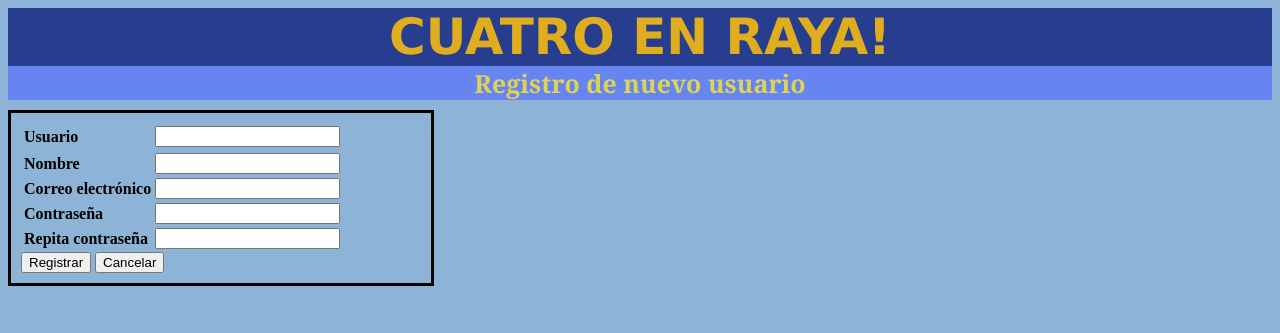
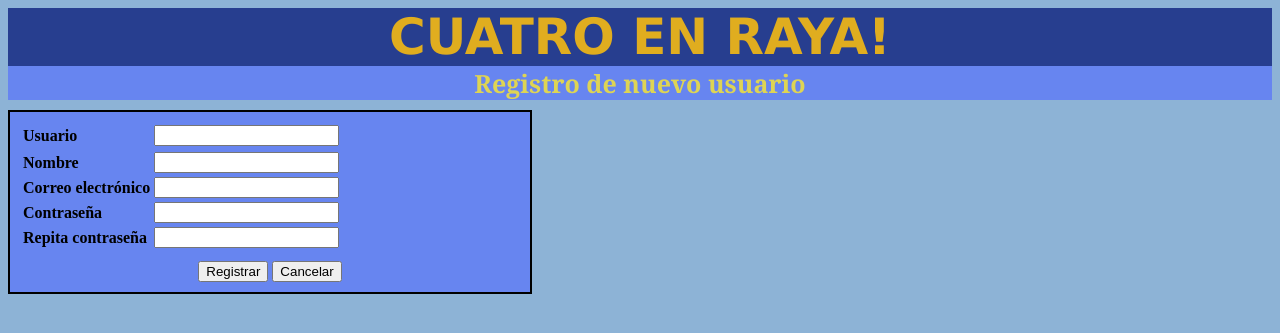
Before and after one commit to ivvasel/proyectoSGTI, a web app: page /registro.html in a window 1280 px wide. Shown: the top 333 px of the page. Run offline with its HTML, style and script files only (its server is not run), Linux system fonts and the light colour scheme; data that the repository does not hold is empty.

Commit message:
Clases de colores en registro.css

```diff
--- a/web/recursos/estilos/prueba.css
+++ /dev/null
@@ -1,47 +0,0 @@
-body{
-    color:black;
-    background-color:#8db3d6;
-    /*width: 600px;
-    border: 3px solid black;*/
-    padding: 0px;
-}
-#encabezado{
-    padding-bottom: 10px;
-}
-h1{
-    text-align: center;
-    color:#E0AD1F;
-    font-size: 50px;
-    font-family: Verdana, Geneva, Tahoma, sans-serif;
-}
-.titulo{
-
-    text-align: center;
-    color:#E0AD1F;
-    background-color: #273E8F;
-    font-size: 50px;
-    font-family: Verdana, Geneva, Tahoma, sans-serif;
-    font-weight: bold;
-
-
-
-}
-.subtitulo{
-    text-align: center;
-    background-color: #6785F0;
-    color: #DED454;
-    font-size: 25px;
-    font-family: Cambria, Cochin, Georgia, Times, 'Times New Roman', serif;
-    font-weight: bold;
-}
-h2{
-
-
-}
-form{
-    /*text-align: center;*/
-    width: 400px;
-    border:3px solid black;
-    padding: 10px;
-
-}
--- /dev/null
+++ b/web/recursos/estilos/registro.css
@@ -0,0 +1,49 @@
+body{
+    color:black;
+    /*background-color:#8db3d6;
+    width: 600px;
+    border: 3px solid black;*/
+}
+#encabezado{
+    padding-bottom: 10px;
+}
+
+#titulo{
+
+    text-align: center;
+    font-size: 50px;
+    font-family: Verdana, Geneva, Tahoma, sans-serif;
+    font-weight: bold;
+}
+#subtitulo{
+    text-align: center;
+    font-size: 25px;
+    font-family: Cambria, Cochin, Georgia, Times, 'Times New Roman', serif;
+    font-weight: bold;
+}
+form{
+    /*text-align: center;*/
+    width: 500px;
+    border:2px solid black;
+    padding: 10px;
+
+}
+.colorletra1{
+    color:#E0AD1F;
+}
+.colorletra2{
+    color: #DED454;
+}
+.colorfondo1{
+    background-color: #273E8F;
+}
+.colorfondo2{
+    background-color: #6785F0;
+}
+.colorfondo3{
+    background-color:#8db3d6;
+}
+.botones{
+    padding-top: 10px;
+    text-align: center;
+}
--- a/web/registro.html
+++ b/web/registro.html
@@ -5,21 +5,21 @@
 <title>registro</title>
 <script src='/proyectoSGTI/web/recursos/javascripts/registro.js'></script>
 <script src='recursos/javascripts/registro.js'></script>
-<link rel='stylesheet' href='recursos/estilos/prueba.css' type='text/css' media='all'>
+<link rel='stylesheet' href='recursos/estilos/registro.css' type='text/css' media='all'>
 </head>
 
-<body>
+<body class = 'colorfondo3'>
 
     <div id='encabezado'>
-    <div class='titulo'>
+    <div class='colorletra1 colorfondo1' id='titulo'>
          CUATRO EN RAYA!
     </div>
-    <div class='subtitulo'>
+    <div class='colorletra2 colorfondo2'id='subtitulo'>
             Registro de nuevo usuario
     </div>
     </div>
 
-<form action='http:\\localhost:8080/proyectoSGTI/registro' method='post' name='registro' onsubmit='return validar()'>
+<form action='http:\\localhost:8080/proyectoSGTI/registro' method='post' name='registro' onsubmit='return validar()' class='colorfondo2'>
         <table>
             <tr>
                 <td><strong>Usuario</strong></td>
@@ -45,7 +45,7 @@
             </tr>
 
         </table>
-        <div>
+        <div class='botones'>
 
                 <input type='submit' value='Registrar'>
                 <input type='button' value='Cancelar' onclick='history.back()' >
```
